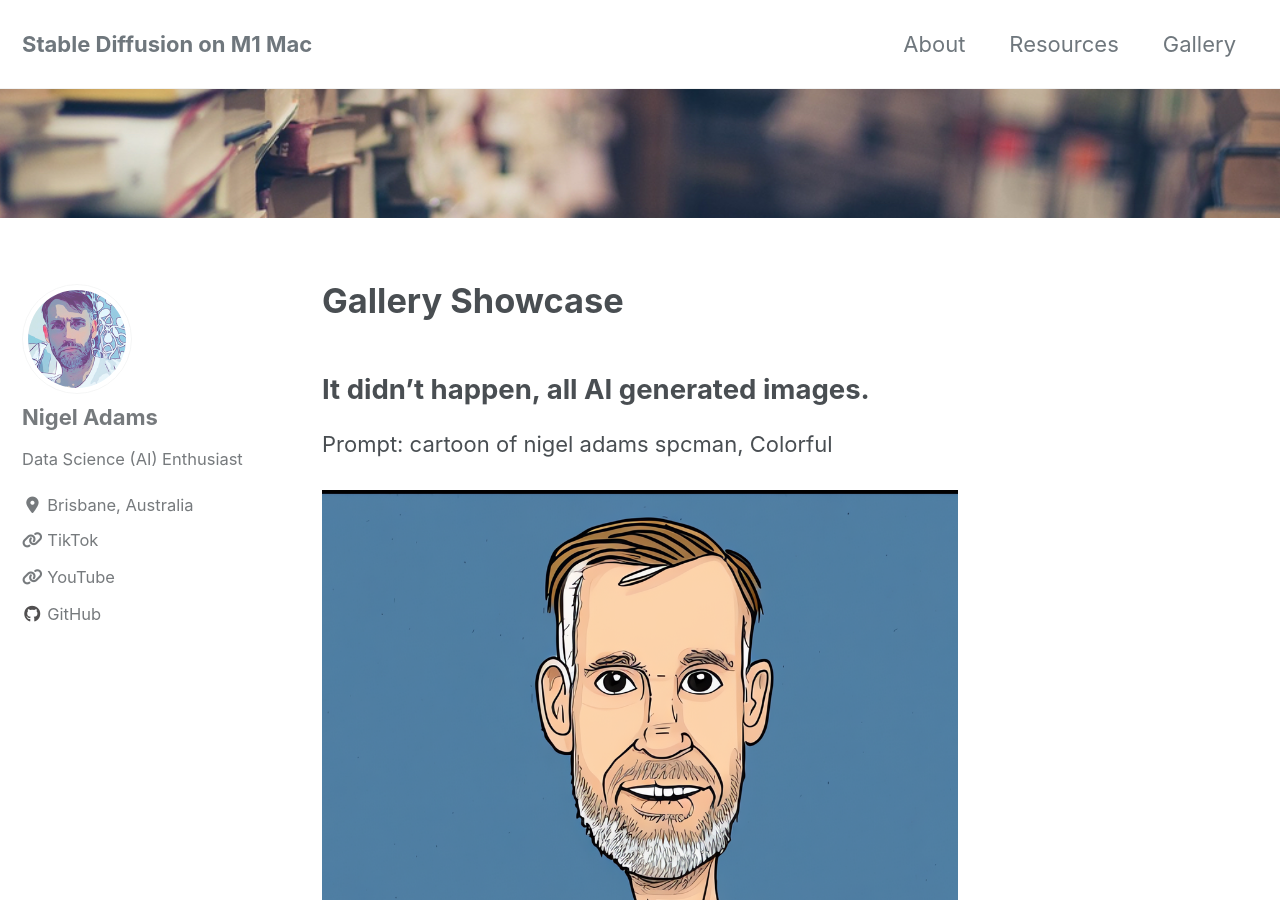
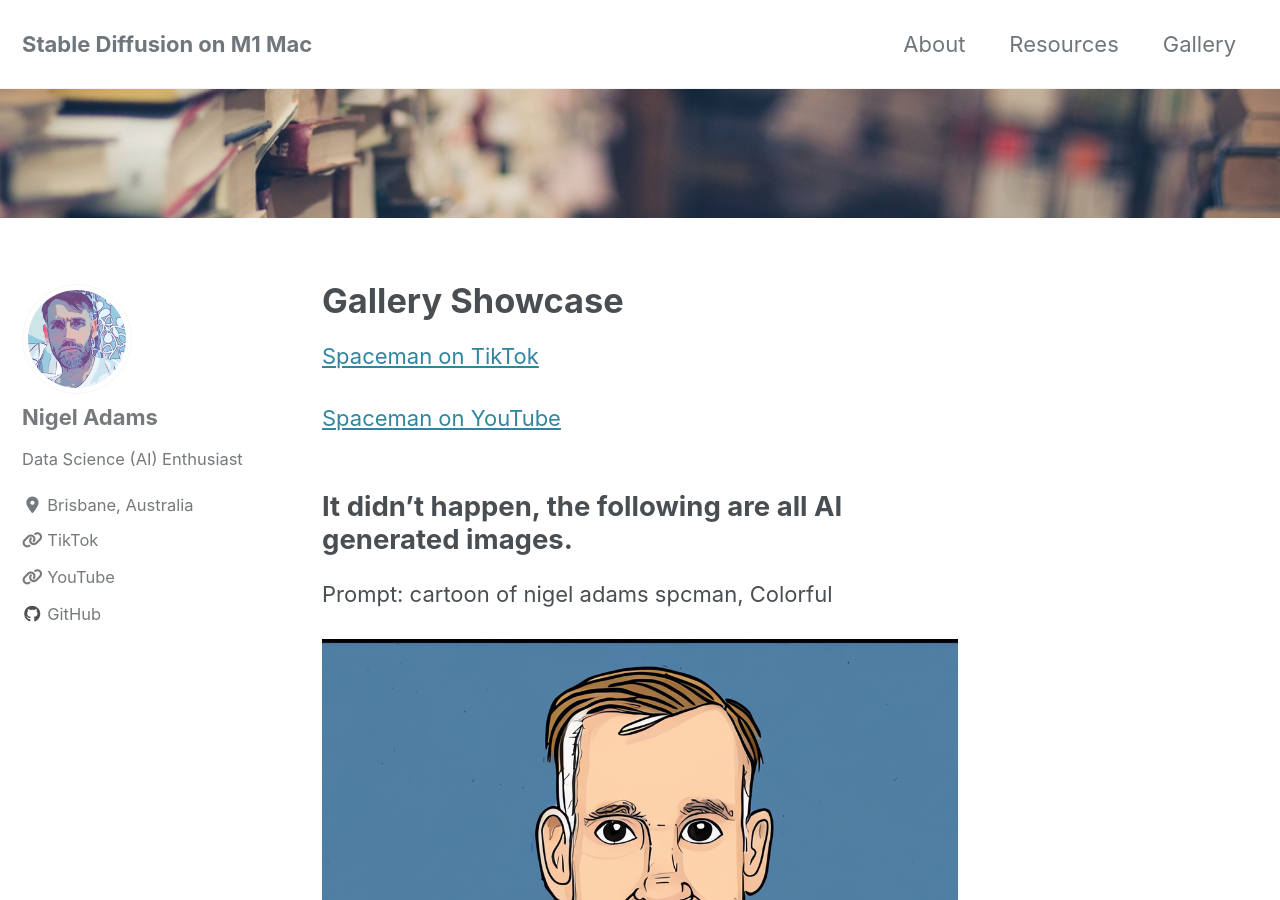
Before and after one commit to Spcman/stable-diffusion-m1, a Jekyll site: the page built from _pages/gallery.md, in a window 1280 px wide and 900 px high. Built offline with Jekyll 4.4.1, drawn with Linux system fonts in a browser that asks for light colours; cached includes are drawn as plain includes; nearby versions of some CDN libraries.

Commit message:
Update Gallery

```diff
--- a/_pages/gallery.md
+++ b/_pages/gallery.md
@@ -7,7 +7,11 @@ header:
   image: "/images/books.jpeg"
 ---
 
-## It didn't happen, all AI generated images.
+[Spaceman on TikTok](https://www.tiktok.com/@spaceman_mashups)
+
+[Spaceman on YouTube](https://www.youtube.com/@spaceman_ai)
+
+## It didn't happen, the following are all AI generated images.
 
 Prompt: cartoon of nigel adams spcman, Colorful
 
```
Also changed, not shown: other parts of _pages/gallery.md (+6 -0 lines), 5 other files.
